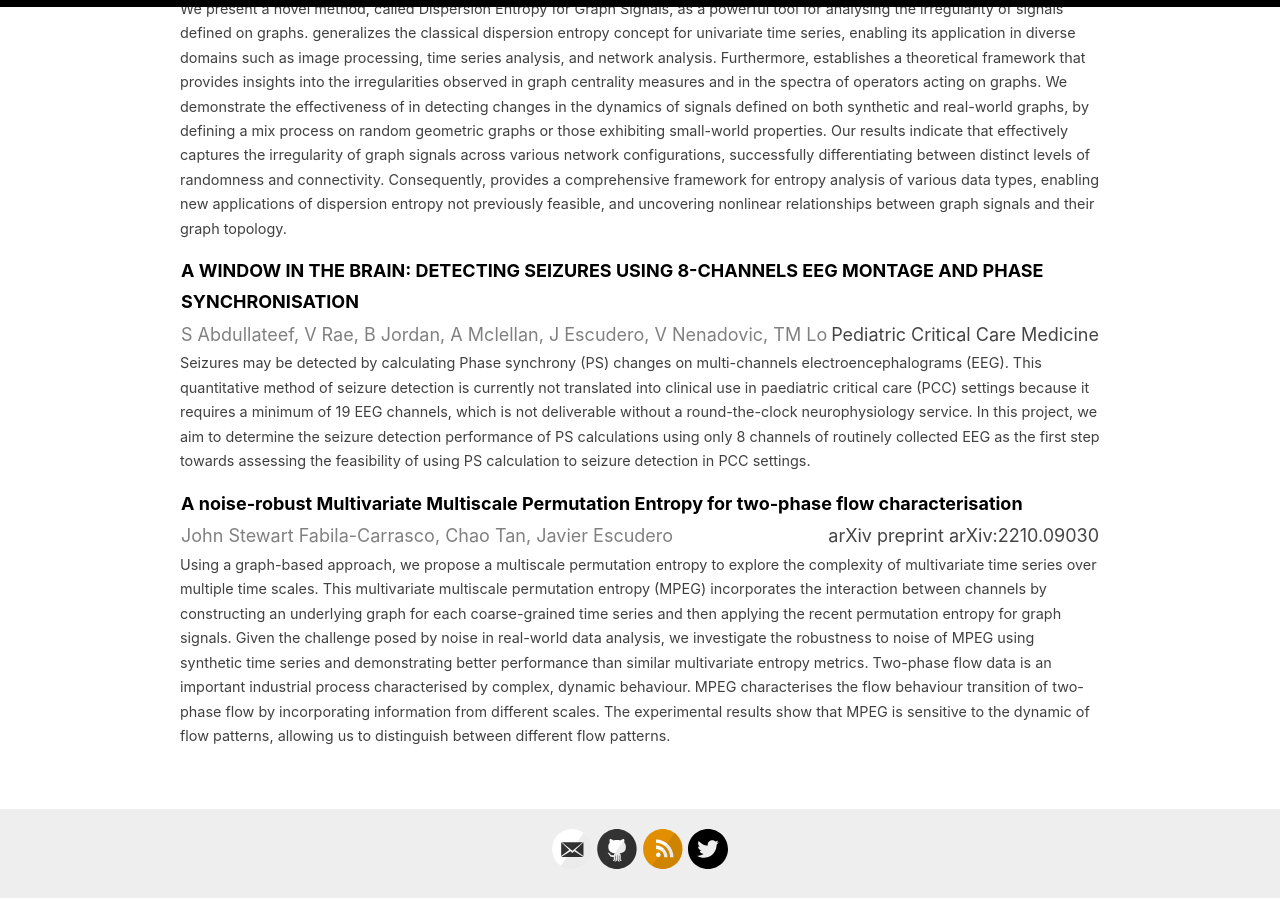
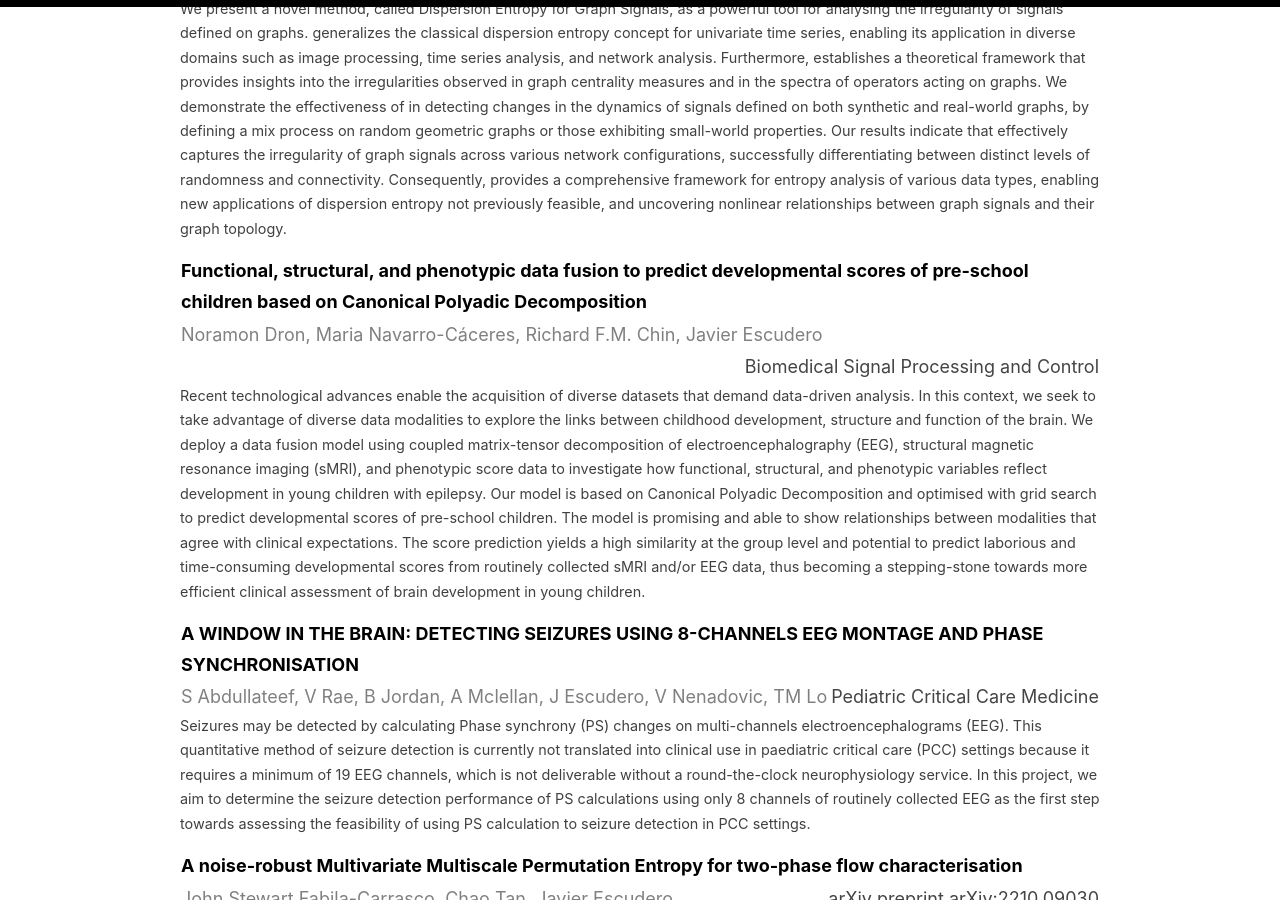
Before and after one commit to biomedSP/biomedsp.github.io, a Jekyll site: the page built from _pages/publications.md, in a window 1280 px wide and 900 px high, scrolled down 313 px. Built offline with Jekyll 4.4.1, drawn with Linux system fonts in a browser that asks for light colours.

Commit message:
add Paper from Nora

```diff
--- a/_pages/publications.md
+++ b/_pages/publications.md
@@ -9,6 +9,12 @@ publications:
     journal: Chaos, Solitons & Fractals
     description: >
       We present a novel method, called Dispersion Entropy for Graph Signals, as a powerful tool for analysing the irregularity of signals defined on graphs. generalizes the classical dispersion entropy concept for univariate time series, enabling its application in diverse domains such as image processing, time series analysis, and network analysis. Furthermore, establishes a theoretical framework that provides insights into the irregularities observed in graph centrality measures and in the spectra of operators acting on graphs. We demonstrate the effectiveness of in detecting changes in the dynamics of signals defined on both synthetic and real-world graphs, by defining a mix process on random geometric graphs or those exhibiting small-world properties. Our results indicate that effectively captures the irregularity of graph signals across various network configurations, successfully differentiating between distinct levels of randomness and connectivity. Consequently, provides a comprehensive framework for entropy analysis of various data types, enabling new applications of dispersion entropy not previously feasible, and uncovering nonlinear relationships between graph signals and their graph topology.
+  - title: Functional, structural, and phenotypic data fusion to predict developmental scores of pre-school children based on Canonical Polyadic Decomposition
+    url: "https://doi.org/10.1016/j.bspc.2021.102889"
+    authors: Noramon Dron, Maria Navarro-Cáceres, Richard F.M. Chin, Javier Escudero
+    journal: Biomedical Signal Processing and Control
+    description: >
+      Recent technological advances enable the acquisition of diverse datasets that demand data-driven analysis. In this context, we seek to take advantage of diverse data modalities to explore the links between childhood development, structure and function of the brain. We deploy a data fusion model using coupled matrix-tensor decomposition of electroencephalography (EEG), structural magnetic resonance imaging (sMRI), and phenotypic score data to investigate how functional, structural, and phenotypic variables reflect development in young children with epilepsy. Our model is based on Canonical Polyadic Decomposition and optimised with grid search to predict developmental scores of pre-school children. The model is promising and able to show relationships between modalities that agree with clinical expectations. The score prediction yields a high similarity at the group level and potential to predict laborious and time-consuming developmental scores from routinely collected sMRI and/or EEG data, thus becoming a stepping-stone towards more efficient clinical assessment of brain development in young children.
   - title: >
       A WINDOW IN THE BRAIN: DETECTING SEIZURES USING 8-CHANNELS EEG MONTAGE AND PHASE SYNCHRONISATION
     url: "https://doi.org/10.1097/01.pcc.0000900724.06429.b1"
```
